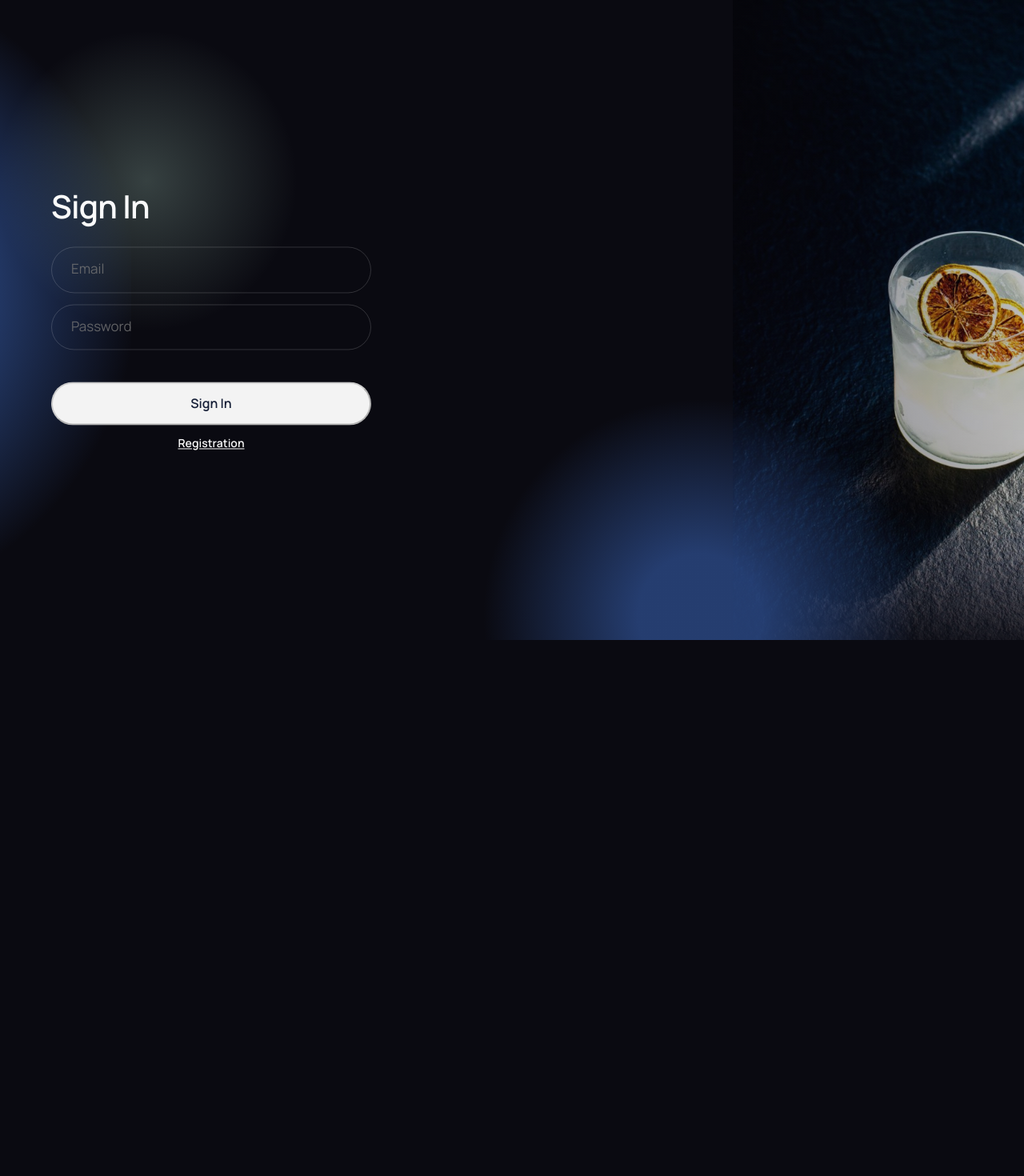
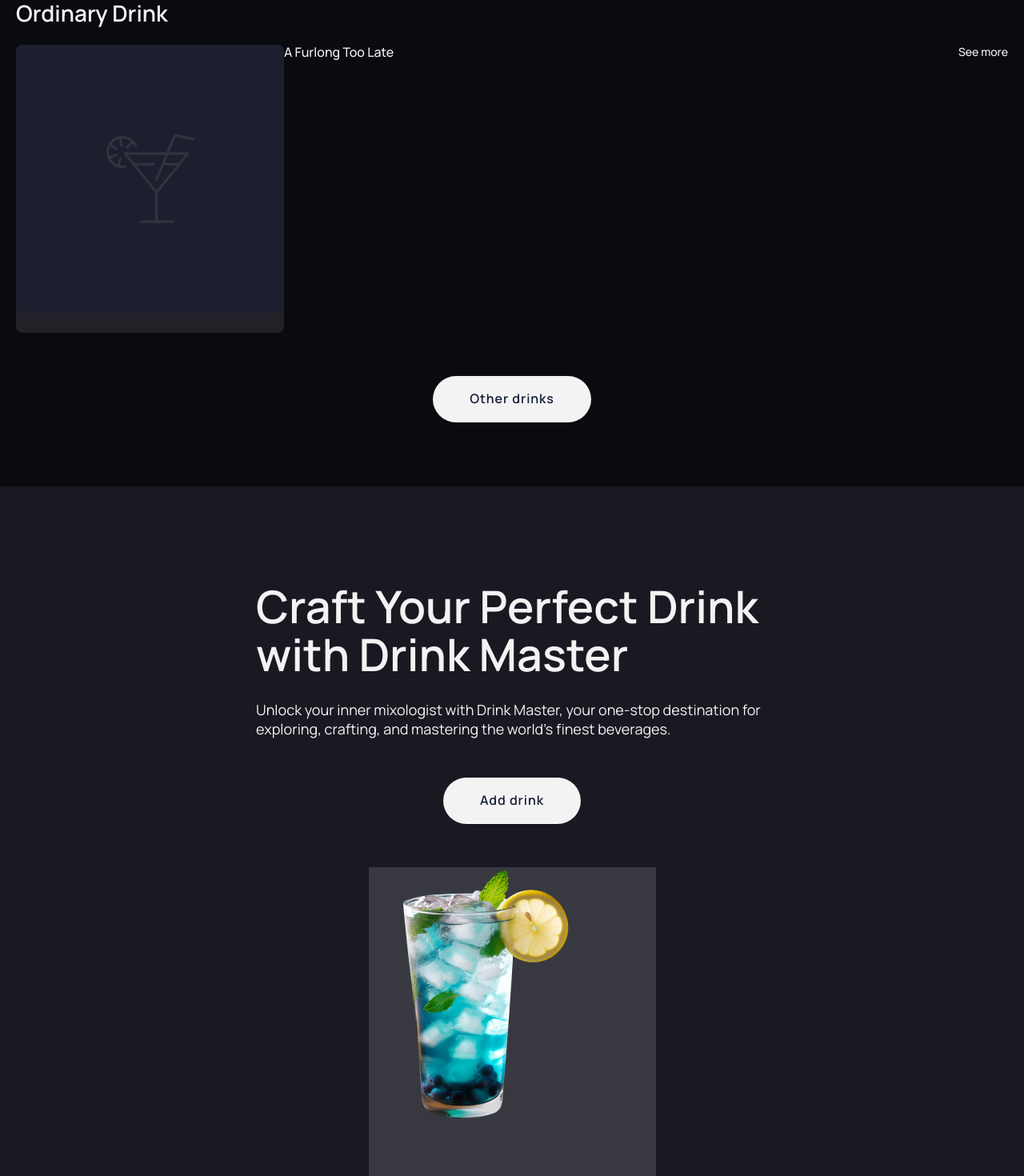
Before and after one commit to Dmytroukraine/drink_master-front, a React (Create React App) app: page /drink_master-front/signin in a window 1280 px wide. Shown: the top 1470 px of the page at 80% size. Before the commit the page ends 800 px from the top, so only its background shows below. Built offline with nearby package versions, Linux system fonts and the light colour scheme.

Commit message:
markup AddYourCocktail and  PreviewDrinks
HTML + CSS

```diff
--- a/src/components/App/App.jsx
+++ b/src/components/App/App.jsx
@@ -15,24 +15,22 @@
 //   );
 // };
 
-
-
-import { Route, Routes } from 'react-router-dom';
-import { lazy } from 'react';
-import WelcomePage from 'pages/WelcomePage';
-import SigninPage from 'pages/SigninPage';
-import SignupPage from 'pages/SignupPage';
-import PrivateRoute from 'components/PrivateRoute';
-import RestrictedRoute from 'components/RestrictedRoute';
+// import { Route, Routes } from 'react-router-dom';
+// import { lazy } from 'react';
+// import WelcomePage from 'pages/WelcomePage';
+// import SigninPage from 'pages/SigninPage';
+// import SignupPage from 'pages/SignupPage';
+// import PrivateRoute from 'components/PrivateRoute';
+// import RestrictedRoute from 'components/RestrictedRoute';
+import { HomePage } from 'pages/HomePage';
 import { ToastContainer } from 'react-toastify';
 import { useSelector } from 'react-redux';
 import { useCurrentUserQuery } from 'redux/authSlice';
 import { getUserState } from 'redux/userSelectors';
 import { Loading } from 'components/Loader/Loader';
-import SharedLayout from 'components/SharedLayout/SharedLayout';
+// import SharedLayout from 'components/SharedLayout/SharedLayout';
 
-const ErrorPage = lazy(() => import('pages/404Page'));
-
+// const ErrorPage = lazy(() => import('pages/404Page'));
 
 const App = () => {
   const user = useSelector(getUserState);
@@ -44,6 +42,8 @@ const App = () => {
 
   return (
     <>
+      <HomePage></HomePage>
+      {/*
       <Routes>
         <Route
           path="/welcome"
@@ -58,10 +58,9 @@ const App = () => {
           element={<RestrictedRoute component={SigninPage} />}
         />
         <Route path="/" element={<PrivateRoute component={SharedLayout} />}>
-
           <Route path="*" element={<ErrorPage />} />
         </Route>
-      </Routes>
+      </Routes> */}
       <ToastContainer />
     </>
   );
--- a/src/components/HomePage/AddYourCocktail.jsx
+++ b/src/components/HomePage/AddYourCocktail.jsx
@@ -0,0 +1,54 @@
+import { Button } from 'components/Button';
+import s from './AddYourCocktail.module.css';
+import pictureTest from '../../images/blue_iced_tea_large@1x.png';
+
+export const AddYourCocktail = () => {
+  return (
+    <section className={s.addYourCocktail}>
+      <div className={s.container}>
+        <div className={s.wrapper}>
+          <div className={s.box}>
+            <h1 className={s.heroTitle}>
+              Craft Your Perfect Drink with Drink Master
+            </h1>
+            <p className={s.description}>
+              Unlock your inner mixologist with Drink Master, your one-stop
+              destination for exploring, crafting, and mastering the world's
+              finest beverages.
+            </p>
+            <Button text="Add drink" buttonClass="addButton" />
+          </div>
+
+          <div className={s.thumb}>
+            <img src={pictureTest} alt="blue iced tea large" />
+          </div>
+        </div>
+
+        {/* <div className={s.thumb}>
+          <picture>
+            <source
+            srcset="./images/blue_iced_tea_large@1x 1x, ./images/blue_iced_tea_large@2x 2x"
+            media="(min-width: 1200px)"
+          />
+
+          <source
+            srcset="./images/proj1-tab.jpg 1x, ./images/proj1-tab@2x.jpg 2x"
+            media="(min-width: 768px)"
+          />
+
+            src/images/blue_iced_tea_medium@1x.png
+          <source
+            srcset="./images/proj1-mob.jpg 1x, ./images/proj1-mob@2x.jpg 2x"
+            media="(max-width: 767px)"
+          />
+
+            <img
+              src="../../images/blue_iced_tea_large@1x.png"
+              alt="blue iced tea large"
+            />
+          </picture>
+        </div> */}
+      </div>
+    </section>
+  );
+};
--- /dev/null
+++ b/src/components/HomePage/AddYourCocktail.module.css
@@ -0,0 +1,130 @@
+.addYourCocktail {
+  padding-top: 80px;
+  padding-bottom: 112px;
+
+  background-color: rgba(47, 48, 58, 0.4);
+  /* background-image: linear-gradient(rgba(47, 48, 58, 0.4), rgba(47, 48, 58, 0.4)), url("../images/hero480.jpg"); */
+  background-size: cover;
+  background-repeat: no-repeat;
+  background-position: center;
+}
+
+.container {
+  padding: 0px 20px;
+  margin: 0 auto;
+  /* width: 100%; */
+  width: 375px;
+}
+
+.wrapper {
+  display: flex;
+  justify-content: center;
+  flex-wrap: wrap;
+}
+
+.box {
+  display: block;
+  margin-bottom: 47px;
+}
+
+.heroTitle {
+  margin-bottom: 16px;
+
+  font-size: 32px;
+  font-weight: 600;
+  line-height: 38px;
+  letter-spacing: 0em;
+  text-align: left;
+  color: var(--primary-white-color);
+}
+
+.description {
+  margin-bottom: 32px;
+
+  font-size: 14px;
+  font-weight: 400;
+  line-height: 20px;
+  letter-spacing: 0em;
+  text-align: left;
+  color: var(--primary-white-color);
+}
+
+.thumb {
+  width: 252px;
+  height: 313px;
+  margin: 0 auto;
+  background-color: rgba(220, 220, 220, 0.165);
+
+  & > img {
+    height: auto;
+  }
+}
+
+/* @media screen and (max-width: 377px) {
+  .container {
+    width: 85%;
+  }
+} */
+
+@media screen and (min-width: 768px) {
+  .addYourCocktail {
+    padding-top: 120px;
+    padding-bottom: 123px;
+  }
+  .container {
+    padding: 0px 32px;
+    width: 704px;
+  }
+
+  .box {
+    margin-bottom: 54px;
+  }
+
+  .heroTitle {
+    margin-bottom: 28px;
+    font-size: 56px;
+    line-height: 1.07;
+  }
+
+  .description {
+    margin-bottom: 48px;
+    font-size: 18px;
+    line-height: 1.33;
+  }
+
+  .thumb {
+    width: 359px;
+    height: 445px;
+    margin: 0 auto;
+  }
+}
+
+@media screen and (min-width: 1440px) {
+  .addYourCocktail {
+    padding-top: 128px;
+    padding-bottom: 160px;
+  }
+  .container {
+    padding: 0px 100px;
+    width: 1240px;
+  }
+
+  .wrapper {
+    flex-wrap: nowrap;
+    align-items: center;
+  }
+
+  .box {
+    margin-bottom: 0;
+    margin-right: 130px;
+  }
+
+  .heroTitle {
+    font-size: 64px;
+    width: 715px;
+  }
+
+  .description {
+    margin-bottom: 40px;
+  }
+}
--- /dev/null
+++ b/src/components/HomePage/CocktailList.jsx
@@ -0,0 +1,31 @@
+import s from './PreviewDrinks.module.css';
+// import pictureTest from '../../images/thumb-placeholder-large.png';
+import {CocktailListItem} from './CocktailListItem';
+import pictureTest from '../../images/thumb-placeholder-large.png';
+
+export const CocktailList = () => {
+  //   const visibleCoctails = {};
+
+  return (
+    <ul className={s.cocktailList}>
+      <h3 className={s.cocktailTitle}>Ordinary Drink</h3>
+
+      <CocktailListItem
+        picture={pictureTest}
+        title="A Furlong Too Late"
+        link="#"
+        alt='info about photo'
+      ></CocktailListItem>
+
+      {/* {visibleCoctails.map(({ id, name, number }) => {
+        return (
+            <CocktailListItem
+            key={id}
+            name={name}
+            phone={number}
+          ></CocktailListItem>
+        );
+      })} */}
+    </ul>
+  );
+};
--- /dev/null
+++ b/src/components/HomePage/CocktailListItem.jsx
@@ -0,0 +1,15 @@
+import s from './PreviewDrinks.module.css';
+
+export const CocktailListItem = ({ picture, title, link, alt }) => {
+  return (
+    <li className={s.cocktailCard}>
+      <div className={s.thumb}>
+        <img src={picture} alt={alt}></img>
+      </div>
+      <p className={s.cocktailName}>{title}</p>
+        <a className={s.cocktailInfo} src={link}>
+          See more
+        </a>
+    </li>
+  );
+};
--- a/src/components/HomePage/PreviewDrinks.jsx
+++ b/src/components/HomePage/PreviewDrinks.jsx
@@ -0,0 +1,29 @@
+import s from './PreviewDrinks.module.css';
+
+import { CocktailList } from './CocktailList';
+import { Button } from 'components/Button';
+
+export const PreviewDrinks = () => {
+  return (
+    <section className={s.previewDrinks}>
+      <div className={s.container}>
+        <CocktailList></CocktailList>
+        <Button text="Other drinks" />
+      </div>
+    </section>
+  );
+};
+
+// <ul className={s.cocktailList}>
+// <h3 className={s.cocktailTitle}>Ordinary Drink</h3>
+// <li className={s.cocktailCard}>
+//   <div className={s.thumb}>
+//     <img src={pictureTest} alt="photo coctale"></img>
+
+//     <p className={s.coctaileName}>A Furlong Too Late</p>
+//     <a className={s.coctaileInfo} src="#">
+//       See more
+//     </a>
+//   </div>
+// </li>
+// </ul>
--- /dev/null
+++ b/src/components/HomePage/PreviewDrinks.module.css
@@ -0,0 +1,54 @@
+.previewDrinks {
+  padding-bottom: 80px;
+}
+
+.container {
+  margin: 0 20px;
+}
+
+.cocktailList {
+  /* display: flex; */
+  margin-bottom: 40px;
+}
+
+.cocktailTitle {
+  margin-bottom: 24px;
+  margin-left: auto;
+  font-weight: 600;
+  font-size: 28px;
+  line-height: 32px;
+  letter-spacing: 0em;
+  text-align: left;
+  color: var(--primary-white-color);
+}
+
+.cocktailCard {
+  display: flex;
+  justify-content: center;
+  flex-wrap: wrap;
+}
+
+.thumb {
+  width: 335px;
+  height: 360px;
+  border-radius: 8px;
+  margin-bottom: 14px;
+  background-color:
+  rgba(220, 220, 220, 0.111);
+}
+
+.cocktailName {
+  font-size: 16px;
+  font-weight: 500;
+  line-height: 18px;
+  letter-spacing: 0em;
+  margin-right: auto;
+}
+
+.cocktailInfo {
+  font-size: 14px;
+  font-weight: 500;
+  line-height: 18px;
+  letter-spacing: 0em;
+  margin-left: auto;
+}
--- a/src/pages/HomePage.jsx
+++ b/src/pages/HomePage.jsx
@@ -0,0 +1,11 @@
+import { AddYourCocktail } from 'components/HomePage/AddYourCocktail';
+import { PreviewDrinks } from 'components/HomePage/PreviewDrinks';
+
+export const HomePage = () => {
+  return (
+    <>
+      <PreviewDrinks></PreviewDrinks>
+      <AddYourCocktail></AddYourCocktail>
+    </>
+  );
+};
```
